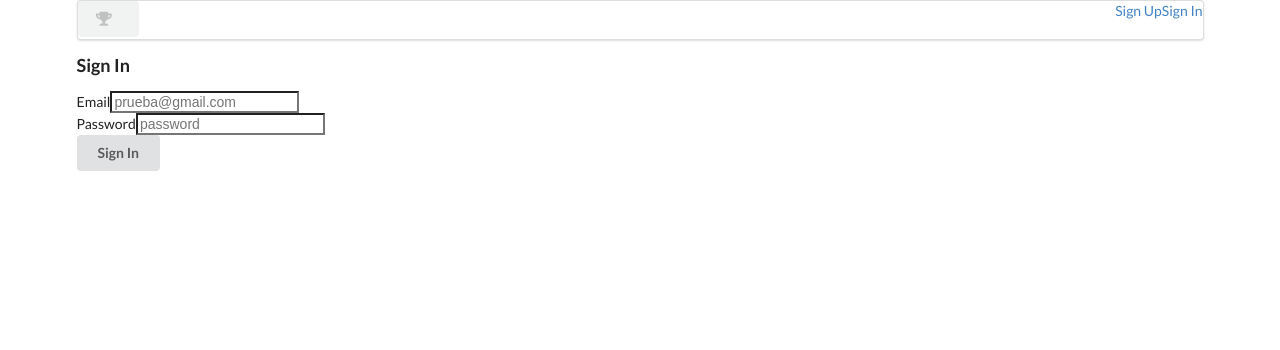
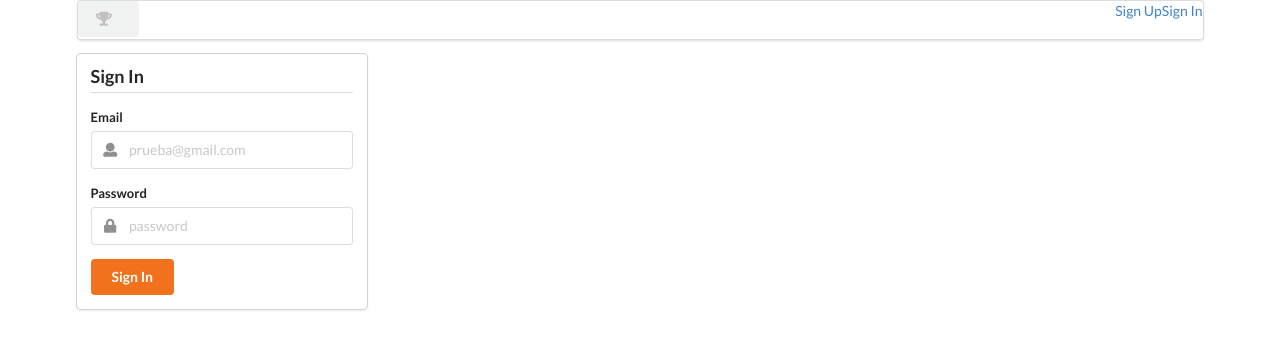
Before and after one commit to Maurici8leaga/Ludus-Magnus-GYM, a React (Create React App) app in the folder ui/: page /signin in a window 1280 px wide. Shown: the top 350 px of the page. Built offline with nearby package versions, Linux system fonts and the light colour scheme.

Commit message:
Se agrego Css para SignIn y SignUp, ordenando los input y los form

```diff
--- a/ui/src/components/auth/SignIn.js
+++ b/ui/src/components/auth/SignIn.js
@@ -1,10 +1,10 @@
-import React, {Component} from 'react';
-import {reduxForm, Field} from 'redux-form';
+import React, { Component } from 'react';
+import { reduxForm, Field } from 'redux-form';
 import { compose } from 'redux';
-import {connect} from 'react-redux';
+import { connect } from 'react-redux';
 import * as actions from '../../actions';
 
-class SignIn extends Component{
+class SignIn extends Component {
 
   onSubmit = (formProps) => {
     // "formProps" en el se pasara el email y el password del user creado
@@ -14,33 +14,63 @@ class SignIn extends Component{
     });
   }
 
-    render(){
+  render() {
 
-        const {handleSubmit} = this.props;
-        return(
-            <form className="form" onSubmit={handleSubmit(this.onSubmit)}>
-                <h3>Sign In</h3>
+    const { handleSubmit } = this.props;
+    return (
+      <form className="ui form" onSubmit={handleSubmit(this.onSubmit)}>
+
+
+        <div className="ui grid">
+
+
+          <div className="two column">
+
+            <div className="ui card">
+
+              <div className="content">
+                <h3 className="ui dividing header">Sign In</h3>
+
                 <div className="field">
                   <label>Email</label>
-                    <Field type="text" component="input" name="email" placeholder="prueba@gmail.com" autoComplete= "none"/>
+                  <div className="ui left icon input">
+                    <Field type="text" component="input" name="email" placeholder="prueba@gmail.com" autoComplete="none" />
+                    <i className="user icon"></i>
                   </div>
+                </div>
+
                 <div className="field">
                   <label>Password</label>
-                    <Field type="password" component="input" name="password"  placeholder="password" autoComplete= "none"/>
+                  <div className="ui left icon input">
+                    <Field type="password" component="input" name="password" placeholder="password" autoComplete="none" />
+                    <i className="lock icon"></i>
                   </div>
+                </div>
+
                 <div>{this.props.ErrorMessage}</div>
-                <button className="ui button" type="submit">Sign In</button>
+
+                <button className="ui orange submit button" type="submit">Sign In</button>
+              </div>
+
+
+
+            </div>
+
+
+
+          </div>
+        </div>
       </form>
     );
   }
 }
 
-function mapStatetoProps (state){
-    return{ ErrorMessage: state.auth.ErrorMessage };
+function mapStatetoProps(state) {
+  return { ErrorMessage: state.auth.ErrorMessage };
 }
 
 export default compose(
   // "compose" nos ayuda a poder conectar varios HOC de una manera mas DRY
   connect(mapStatetoProps, actions),
-    reduxForm({form: 'signin'})
+  reduxForm({ form: 'signin' })
 )(SignIn);
--- a/ui/src/components/auth/SignUp.js
+++ b/ui/src/components/auth/SignUp.js
@@ -19,8 +19,11 @@ class SignUp extends Component{
         const {handleSubmit} = this.props;
         return(
 
-            <form className="form" onSubmit={handleSubmit(this.onSubmit)}>
-                <h3>Sign Up</h3>
+            <form className="ui form" onSubmit={handleSubmit(this.onSubmit)}>
+
+                <h3 className="ui dividing header" >Sign Up</h3>
+                <div className="field">
+                    <div className="two fields">
                        <div className="field">
                             <label>Nombre</label>
                             <Field type="text" component="input" name="name" autoComplete="none" placeholder="Nombre"/>
@@ -30,19 +33,27 @@ class SignUp extends Component{
                             <label>Apellido</label>
                             <Field type="text" component="input" name="lastname" autoComplete="none" placeholder="Apellido"/>
                         </div>
+                    </div>
 
                     <div className="field">
                         <label>Email</label>
+                        <div className="ui left icon input">
                             <Field type="text" component="input" name="email"  autoComplete="none" placeholder="prueba@gym.com"/>
                             {/* Es importante usar "Field" aca ya que con el redux nos da la facilidad de crear este form sin necesidad de crear un state para este componente, ya que este "Field" se conecta con los actions y reducers de nuestra app */}
+                            <i className="user icon"></i>
+                        </div>
                     </div>
 
                     <div className="field">
                         <label>Password</label>
+                        <div className="ui left icon input">
                             <Field type="password" component="input" name="password"  autoComplete= "none" placeholder="password"/>
+                            <i className="lock icon"></i>
+                        </div>
                     </div>
                     <div>{this.props.ErrorMessage}</div>
-                <button className="ui button" type="submit">Sign Up</button>
+                    <button className="ui orange submit button" type="submit">Sign Up</button>
+                </div>
             </form>
         );
     }
```
Lines whose indentation alone changed are shown as unchanged.
